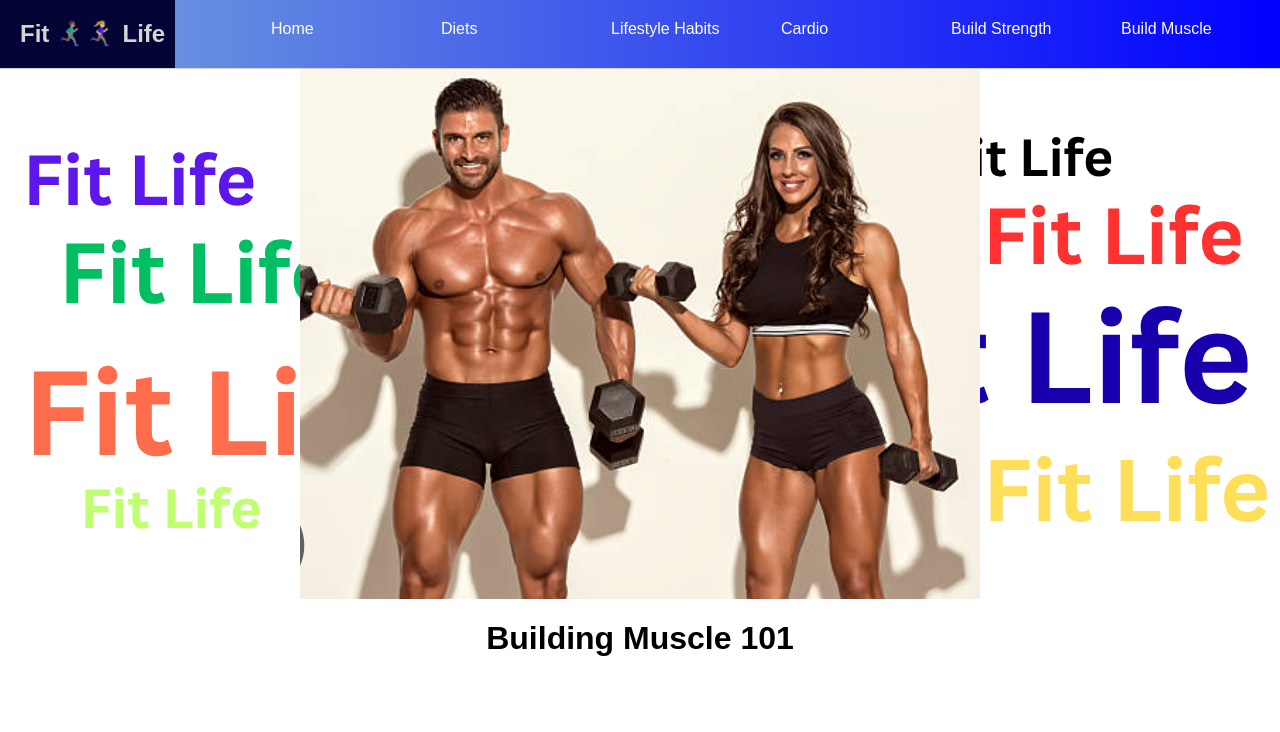
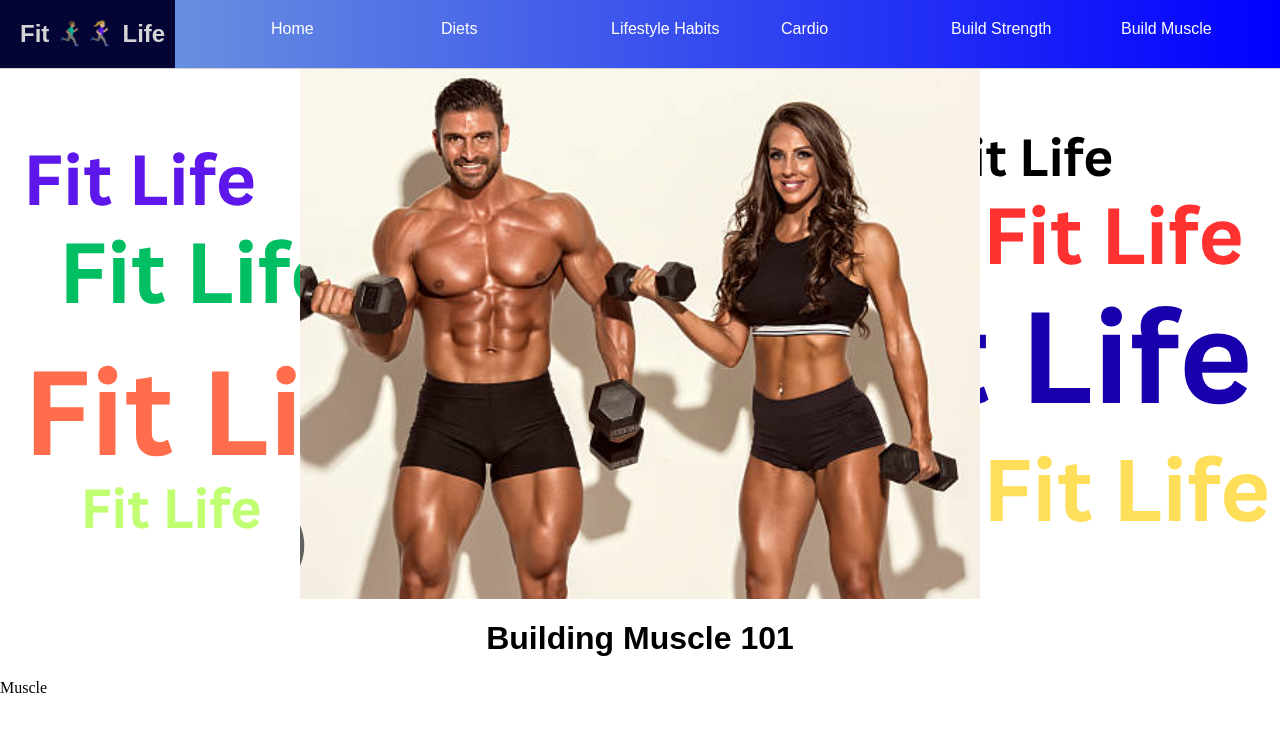
Before and after one commit to S-Fennell/Capstone325, a React (Vite) app: page /muscle in a window 1280 px wide. Shown: the top 732 px of the page. Built offline with nearby package versions, Linux system fonts and the light colour scheme.

Commit message:
added another div in my muscles page

```diff
--- a/src/pages/BuildMuscle.jsx
+++ b/src/pages/BuildMuscle.jsx
@@ -12,6 +12,7 @@ export default function BuildMuscle(){
                 <h1 className="muscleBar">Building Muscle 101</h1>
             </div>
             <div>
+                <div>Muscle</div>
 
             </div>
         </>
```
